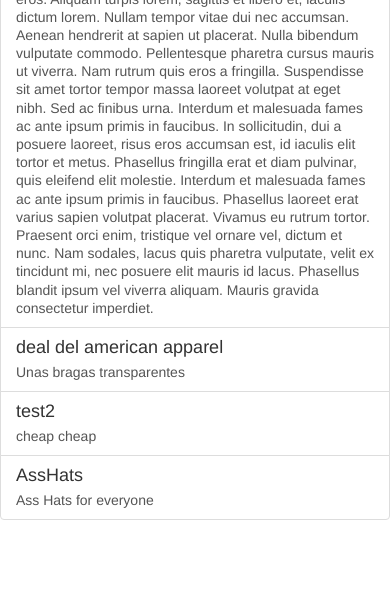
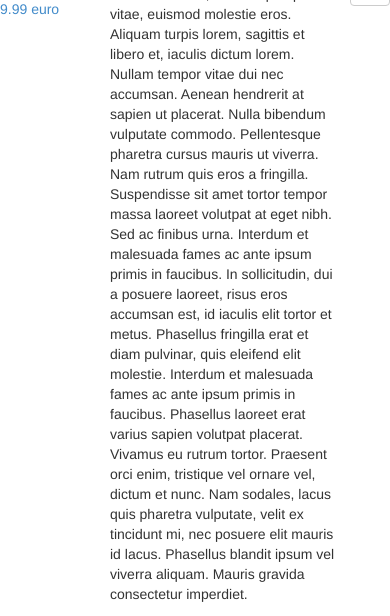
Before and after one commit to d00astro/Krokodeal, a Django app: page /deals/ in a window 390 px wide. Shown: the part 260-876 px from the top of the page. Before the commit the page ends 780 px from the top, so only its background shows below. Run offline with Django 3.2, Linux system fonts and the light colour scheme; data comes from the database, SQL or seed files in the repository; both versions use the stored data as it was after the commit; some libraries are stand-ins or nearby versions.

Commit message:
Ugly but with functionality
Making the view uglier, but with more content!

```diff
--- a/deals/models.py
+++ b/deals/models.py
@@ -18,6 +18,7 @@ class Deal(models.Model):
     #Service fields
     dateAdded = models.DateTimeField(auto_now_add=True)
     expired = models.BooleanField(default=False)
+    temperature = models.IntegerField(default=0)
 
     def __str__(self):              # __unicode__ on Python 2
         return self.title_text
--- a/deals/templates/deals/base.html
+++ b/deals/templates/deals/base.html
@@ -19,9 +19,16 @@
   </head>
   <body>
     <div class="container">
-        {% block content %}
-        <p>Nothing to see here...</p>
-        {% endblock %}
+      <div class="row">
+
+        <div class="col-sm-8">
+          {% block content %}
+          <p>Nothing to see here...</p>
+          {% endblock %}
+        </div>
+        <div class="col-sm-3 col-sm-offset-1">
+          <p>This is a sidebar for top deals and breathing space</p>
+        </div>
     </div>
     <!-- jQuery (necessary for Bootstrap's JavaScript plugins) -->
     <script src="https://ajax.googleapis.com/ajax/libs/jquery/1.11.1/jquery.min.js"></script>
--- a/deals/templates/deals/deal_list.html
+++ b/deals/templates/deals/deal_list.html
@@ -8,18 +8,25 @@
     </div>
     <div class="row">
 {% if deals %}
-
-        <div class="list-group">
-        {% for deal in deals %}
-            <a href="#" class="list-group-item">
-                <h4 class="list-group-item-heading">{{deal.title_text}}</h4>
-                <p class="list-group-item-text">
-                    {{deal.description_text}}
-                </p>
+    {% for deal in deals %}
+        <div class="media">
+            <a class="pull-left" href="#">
+                <img class="media-object" src="{{deal.imageUrl_url}}" alt="{{deal.title_text}}" width="100" height="100" >
+                <span>{{deal.price_decimal}} euro</span>
             </a>
-        {% endfor %}
+            <div class="pull-right">
+              <h4>{{deal.temperature}}</h4>
+              <div class="btn-group-vertical" role="toolbar">
+                <button type="button" class="btn btn-default"><span class="glyphicon glyphicon-chevron-up"></span></button>
+                <button type="button" class="btn btn-default"><span class="glyphicon glyphicon-chevron-down"></span></button>
+              </div>
+            </div>
+            <div class="media-body">
+              <h4 class="media-heading">{{deal.title_text}}</h4>
+              {{deal.description_text}}
+            </div>
         </div>
-
+    {% endfor %}
 {% else %}
         <p>No deals for you today :(</p>
 {% endif %}
```
Also changed, not shown: db.sqlite3, deals/migrations/0004_deal_temperature.py (added).
